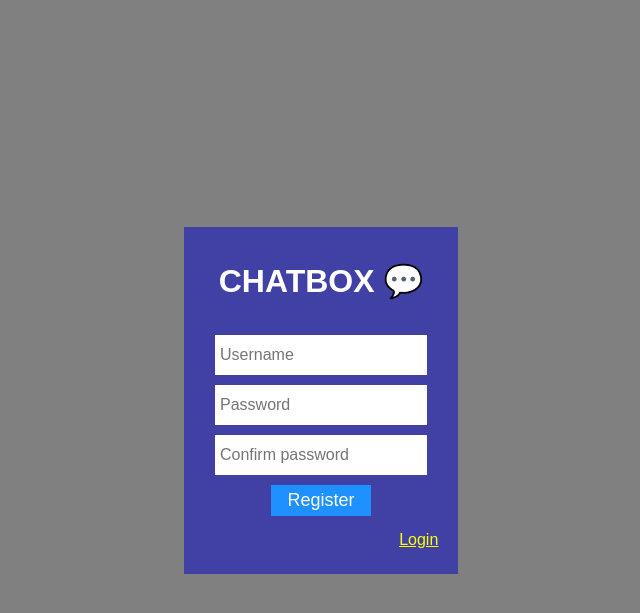
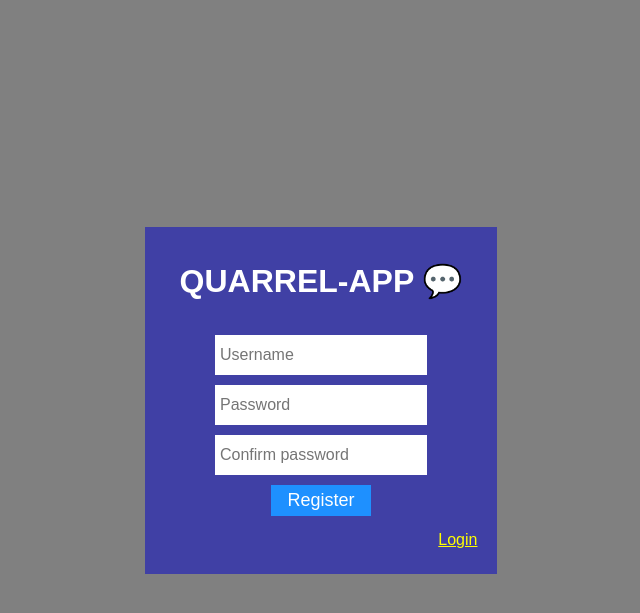
Before and after one commit to bmikler/ChatAPP, a Flask app: page /register in a window 1280 px wide. Shown: the top 613 px of the page, without its empty margins (319-959 px from the left). Run offline with Flask 2, Linux system fonts and the light colour scheme; some libraries are stand-ins or nearby versions.

```diff
--- a/requirements.txt
+++ b/requirements.txt
@@ -2,3 +2,4 @@ Flask
 Flask-Session
 cs50
 request
+flask_socketio
--- a/templates/index.html
+++ b/templates/index.html
@@ -4,7 +4,7 @@
 
 <div class="container">
     <div class="header">
-        <h1>CHATBOX &#128172</h1>
+        <h1>QUARREL-APP &#128172</h1>
     </div>
     {% if session.user_id %}
 
--- a/templates/layout.html
+++ b/templates/layout.html
@@ -6,7 +6,7 @@
         <script crossorigin="anonymous" integrity="sha256-9/aliU8dGd2tb6OSsuzixeV4y/faTqgFtohetphbbj0=" src="https://code.jquery.com/jquery-3.5.1.min.js"></script>
         <script src="https://cdn.socket.io/4.1.2/socket.io.min.js" integrity="sha384-toS6mmwu70G0fw54EGlWWeA4z3dyJ+dlXBtSURSKN4vyRFOcxd3Bzjj/AoOwY+Rg" crossorigin="anonymous"></script>
         <meta name="viewport" content="initial-scale=1, width=device-width">
-        <title>Chat</title>
+        <title>Quarrel-app</title>
     </head>
     <body>
         {% block body %}{% endblock %}
--- a/templates/login.html
+++ b/templates/login.html
@@ -3,7 +3,7 @@
 {% block body %}
 
 <div class="menu">
-    <div class="header"><h1>CHATBOX &#128172</h1></div>
+    <div class="header"><h1>QUARREL-APP &#128172</h1></div>
 <form action = "/login" method="post">
     <p class = "error">  {{ error }} </p>
     <p><input name="username" type="text" placeholder="Username" autofocus autocomplete="off"></p>
--- a/templates/register.html
+++ b/templates/register.html
@@ -3,7 +3,7 @@
 {% block body %}
 
 <div class="menu">
-    <div class="header"><h1>CHATBOX &#128172</h1></div>
+    <div class="header"><h1>QUARREL-APP &#128172</h1></div>
 <form action="/register" method="post">
     <p class = "error"> {{ error }}</p>
     <p><input name="username" type="text" placeholder="Username" autofocus autocomplete="off"></p>
```
Also changed, not shown: 1 other file.
